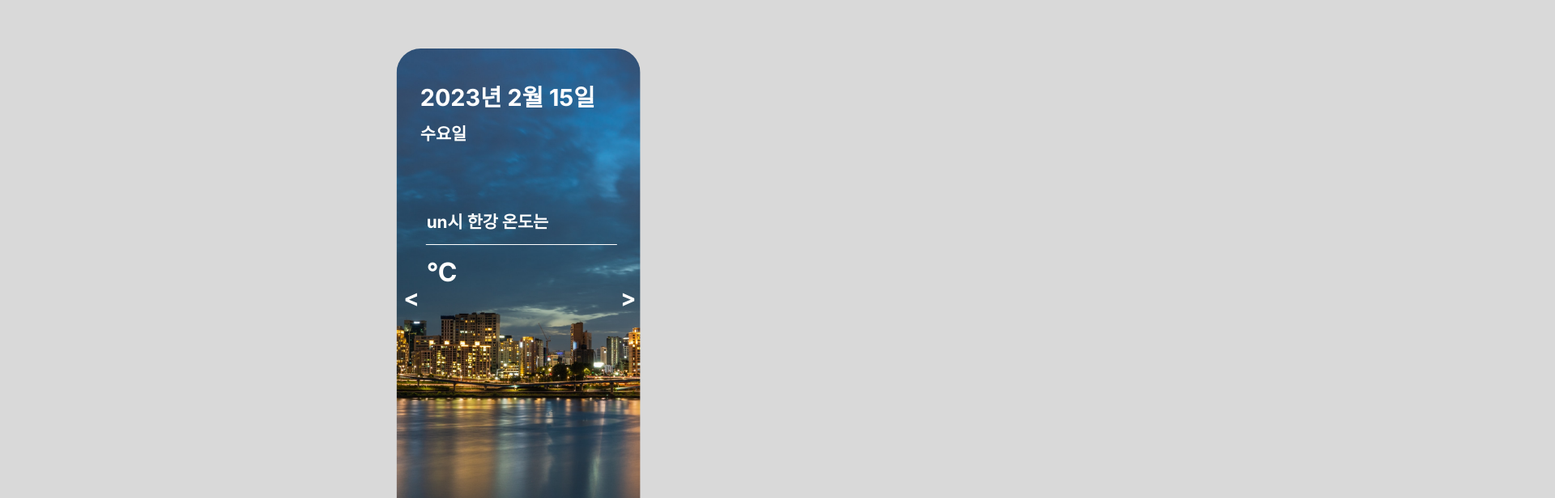
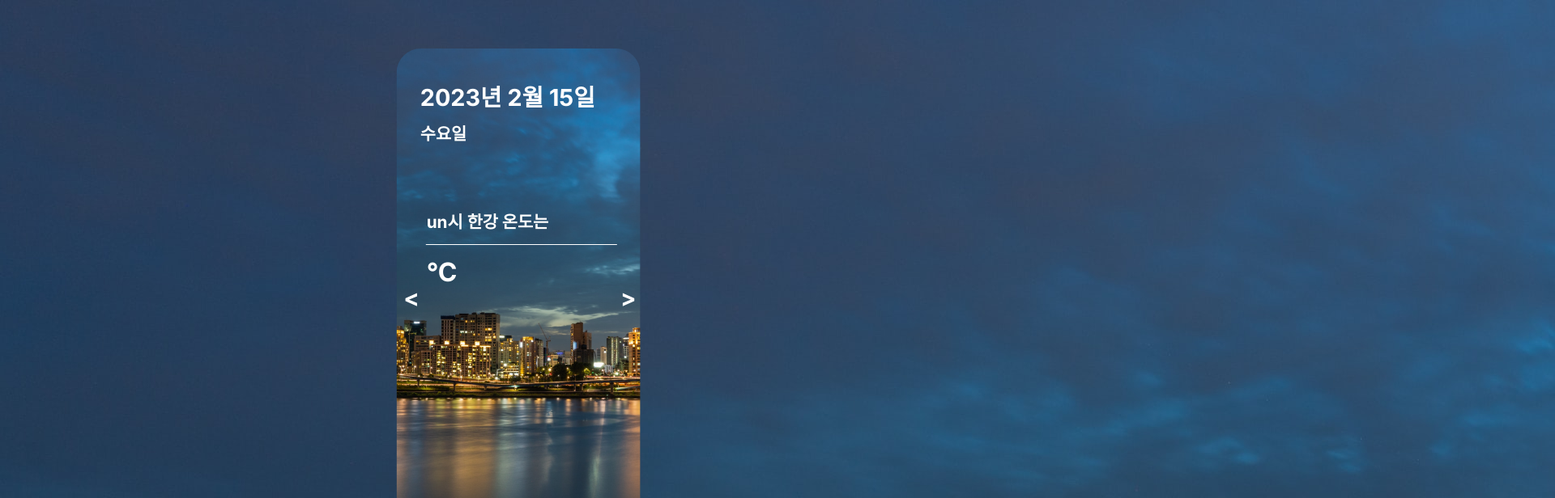
Before and after one commit to GSMHRM/notify, a React (Create React App) app: page /hangang in a window 1280 px wide. Shown: the top 616 px of the page at 81% size, 1920 px wide, since content can reach past the window. Built offline with nearby package versions, Linux system fonts and the light colour scheme; no server answers.

Commit message:
add background img

```diff
--- a/src/components/Cafeteria.jsx
+++ b/src/components/Cafeteria.jsx
@@ -40,6 +40,7 @@ const Cafeteria = () => {
 
   return (
     <>
+    <img src={cafeteriaimg} alt="미세먼지" className={cafe.back__img}/>
       <div className={cafe.container}>
         <img src={cafeteriaimg} alt="날씨" className={cafe.img} />
       </div>
--- a/src/components/FiDust.jsx
+++ b/src/components/FiDust.jsx
@@ -29,6 +29,7 @@ function SmDust() {
 
   return (
     <div>
+      <img src={Background} alt="미세먼지" className={styles.back__img}/>
       <div className={styles.img__container}>
         <img src={Background} alt="미세먼지" className={styles.img} />
       </div>
--- a/src/components/HanGang.jsx
+++ b/src/components/HanGang.jsx
@@ -4,8 +4,7 @@ import Background from "./img/hangang.jpg";
 import axios from "axios";
 import { Link } from "react-router-dom";
 
-export default function HanGang(){
-
+export default function HanGang() {
   let today = new Date();
   let year = today.getFullYear(); // 년도
   let month = today.getMonth() + 1; // 월
@@ -15,27 +14,24 @@ export default function HanGang(){
   let dayName = week[today.getDay()];
 
   let time = "";
-    const [hangang,setHangang]=useState([{"time":"00:00","temp":"0.0"}]);
+  const [hangang, setHangang] = useState([{ time: "00:00", temp: "0.0" }]);
   const URL = `https://api.qwer.pw/request/hangang_temp?apikey=guest`;
 
-    useEffect(()=>{
-      axios.get(URL)
-      .then((res)=>{
+  useEffect(() => {
+    axios.get(URL).then((res) => {
       console.log(res.data[1].respond);
       setHangang(res.data[1].respond);
-        })
-    },[])
+    });
+  }, []);
 
-
-
-    return(
+  return (
     <>
+    <img src={Background} alt="한강" className={hangang.back__img}/>
       <div className={Hangang.container}>
-        <img src={Background} alt="날씨" className={Hangang.img} />
+        <img src={Background} alt="한강" className={Hangang.img} />
       </div>
 
       <div className={Hangang.incontainer}>
-
         <div>
           <p>
             {year}년 {month}월 {date}일
@@ -44,12 +40,18 @@ export default function HanGang(){
         </div>
 
         <div className={Hangang.main}>
-          <p className={Hangang.nowweather}>{String(hangang.time).substr(0,2)}시 한강 온도는</p>
+          <p className={Hangang.nowweather}>
+            {String(hangang.time).substr(0, 2)}시 한강 온도는
+          </p>
           <hr></hr>
           <p className={Hangang.temp}>{hangang.temp}°C</p>
         </div>
-        <Link to={`/finedust`} className={Hangang.prebutton}>{">"}</Link>
-        <Link to={`/`} className={Hangang.backbutton}>{"<"}</Link>
+        <Link to={`/finedust`} className={Hangang.prebutton}>
+          {">"}
+        </Link>
+        <Link to={`/`} className={Hangang.backbutton}>
+          {"<"}
+        </Link>
       </div>
     </>
   );
--- a/src/components/Weather.jsx
+++ b/src/components/Weather.jsx
@@ -124,6 +124,7 @@ const Weather = () => {
 
   return (
     <>
+    <img src={Background} alt="미세먼지" className={weathercss.back__img}/>
       <div className={weathercss.container}>
         <img src={Background} alt="날씨" className={weathercss.img} />
       </div>
--- a/src/components/css/HanGang.module.css
+++ b/src/components/css/HanGang.module.css
@@ -2,6 +2,14 @@
 body {
   background-color: #d9d9d9;
   font-family: "Inter", sans-serif;
+  margin: 0;
+  overflow: hidden;
+}
+.back__img {
+  width: 100vw;
+  height: 100vh;
+  z-index: 0;
+  background: linear-gradient(rgba(0, 0, 0, 0.8), rgba(0, 0, 0, 0.8));
 }
 .container {
   position: absolute;
@@ -38,16 +46,16 @@ body {
   font-size: 1.3rem;
 }
 
-  .incontainer .main{
+.incontainer .main {
   margin-top: 30%;
   margin-left: 3%;
 }
 
-  .incontainer .main .nowweather{
+.incontainer .main .nowweather {
   font-size: 1.3rem;
 }
 
-  .incontainer .main hr{
+.incontainer .main hr {
   width: 93%;
   border: 0px;
   height: 1px;
@@ -58,17 +66,17 @@ body {
   margin: 0;
   font-size: 2rem;
 }
-  .incontainer .prebutton{
+.incontainer .prebutton {
   position: fixed;
   color: #fff;
   text-decoration: none;
   left: 98%;
   bottom: 52.3%;
 }
-  .incontainer .backbutton{
+.incontainer .backbutton {
   position: fixed;
   color: #fff;
   text-decoration: none;
-    left:-4%;
+  left: -4%;
   bottom: 52.3%;
 }
--- a/src/components/css/fidust.module.css
+++ b/src/components/css/fidust.module.css
@@ -2,8 +2,15 @@
 body {
   background-color: #d9d9d9;
   font-family: "Inter", sans-serif;
+  margin: 0;
+  overflow: hidden;
 }
-
+.back__img{
+  width: 100vw;
+  height: 100vh;
+  z-index: 0;
+  background: linear-gradient(rgba(0,0,0,0.8), rgba(0,0,0,0.8))
+}
 .img__container {
   width: 23.5%;
   height: 85%;
--- a/src/components/css/noti.module.css
+++ b/src/components/css/noti.module.css
@@ -2,6 +2,12 @@
 body {
   background-color: #d9d9d9;
   font-family: "Inter", sans-serif;
+}
+.back__img{
+  width: 100vw;
+  height: 100vh;
+  z-index: 0;
+  background: linear-gradient(rgba(0,0,0,0.8), rgba(0,0,0,0.8))
 }
 .container {
   position: absolute;
@@ -67,6 +73,7 @@ body {
 .incontainer button:focus{
   outline: none;
   border: none;
+  color: pink;
 }
 .incontainer .prebutton{
   position: fixed;
```
Lines whose indentation alone changed are shown as unchanged.
